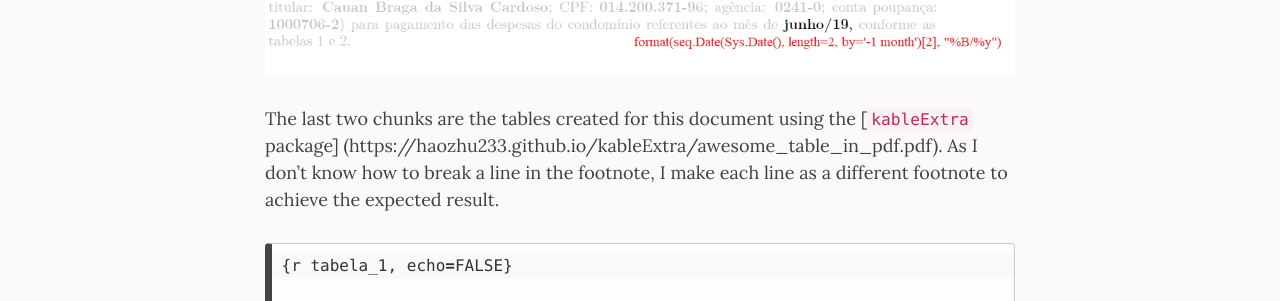
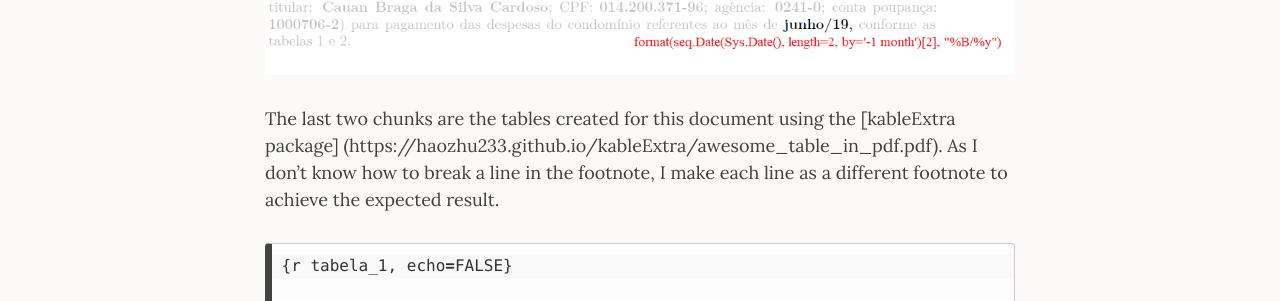
Before and after one commit to cauancardoso/cauancardoso.github.io, a Jekyll site: the page built from _posts/2019-07-02-R-Markdown.md, in a window 1280 px wide and 900 px high, scrolled down 3359 px. Shown: the part 153-454 px from the top of the window. Built offline with Jekyll 4.4.1, drawn with Linux system fonts in a browser that asks for light colours; nearby versions of some CDN libraries; some of the changed text lies outside the part shown.

Commit message:
Fixed links

````diff
--- a/_posts/2019-07-02-R-Markdown.md
+++ b/_posts/2019-07-02-R-Markdown.md
@@ -45,7 +45,7 @@ library(knitr)
 library(kableExtra)
 
 ```
-The second chunk has the R objects that will be visualized using the [```kableExtra``` package] (https://haozhu233.github.io/kableExtra/awesome_table_in_pdf.pdf). More details on them could be found in [my repository](https://github.com/cauancardoso/Condominio/blob/master/Condominio_script.R). It also creates two new objects: ```cent_sort``` (a vector randomly sorted) and ```cond_mes_ap``` (a row-wise [tibble](https://tibble.tidyverse.org/)).
+The second chunk has the R objects that will be visualized using the [kableExtra package] (https://haozhu233.github.io/kableExtra/awesome_table_in_pdf.pdf). More details on them could be found in [my repository](https://github.com/cauancardoso/Condominio/blob/master/Condominio_script.R). It also creates two new objects: ```cent_sort``` (a vector randomly sorted) and ```cond_mes_ap``` (a row-wise [tibble](https://tibble.tidyverse.org/)).
 
 ```javascript
 {r datasets, include=FALSE}
@@ -100,7 +100,7 @@ This is the result I get in my document:
 
 ![example of line break using the codes above](/img/Example_linebreak.png)
 
-The last two chunks are the tables created for this document using the [```kableExtra``` package] (https://haozhu233.github.io/kableExtra/awesome_table_in_pdf.pdf). As I don't know how to break a line in the footnote, I make each line as a different footnote to achieve the expected result.
+The last two chunks are the tables created for this document using the [kableExtra package] (https://haozhu233.github.io/kableExtra/awesome_table_in_pdf.pdf). As I don't know how to break a line in the footnote, I make each line as a different footnote to achieve the expected result.
 
 ```javascript
 {r tabela_1, echo=FALSE}
````
